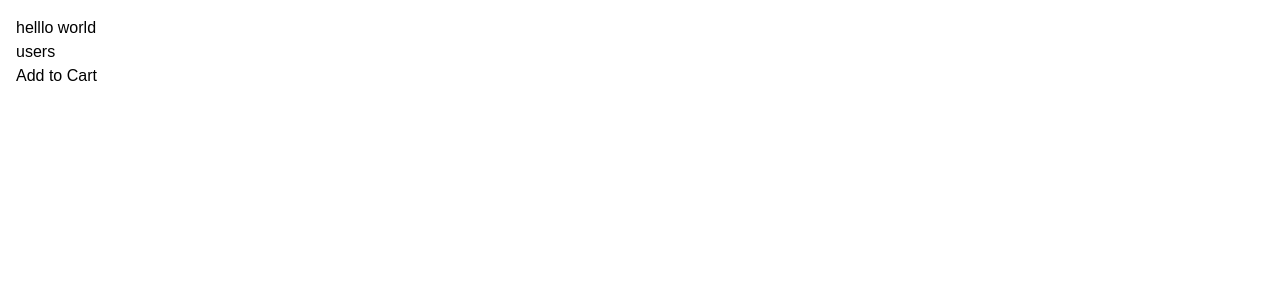
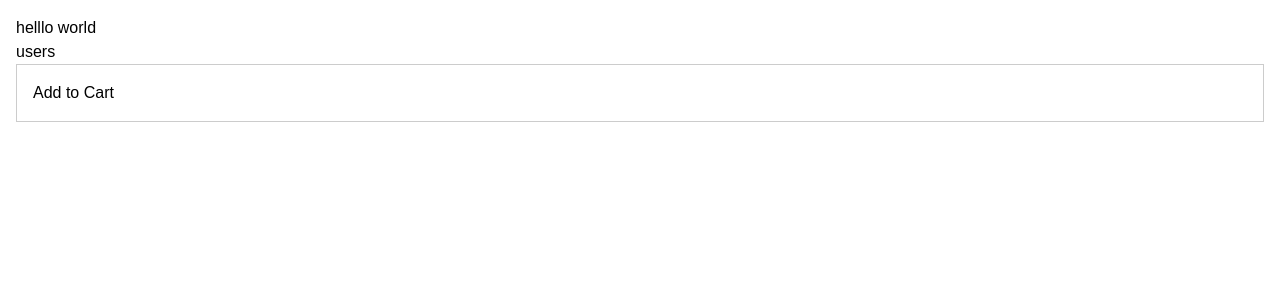
Before and after one commit to vishwa-prabhath/Nextjs_project, a Next.js app: page / in a window 1280 px wide. Shown: the top 300 px of the page. Built offline with nearby package versions, Linux system fonts and the light colour scheme.

Commit message:
css part

```diff
--- /dev/null
+++ b/app/components/productCard.module.css
@@ -0,0 +1,4 @@
+.card{
+    padding: 1rem;
+    border: 1px solid #ccc;
+}
--- a/app/components/productCard.tsx
+++ b/app/components/productCard.tsx
@@ -1,9 +1,11 @@
 import React from 'react'
-import AddToCart from './AddToCart'
+import AddToCart from './AddToCart';
+import styles from './productCard.module.css';
+
 
 const ProductCard = () => {
   return (
-    <div>
+    <div className={styles.card}>
         <AddToCart />
     </div>
   )
--- a/app/globals.css
+++ b/app/globals.css
@@ -3,13 +3,11 @@
 @tailwind utilities;
 
 :root {
-  --background: #ffffff;
   --foreground: #000000;
 }
 
 @media (prefers-color-scheme: dark) {
   :root {
-    --background: #ffffff;
     --foreground: #000000;
   }
 }
--- a/app/users/page.tsx
+++ b/app/users/page.tsx
@@ -7,7 +7,7 @@ interface User {
 const userspage = async () => {
   const res = await fetch(
     'https://jsonplaceholder.typicode.com/users',
-    {cache:'no-store'});
+    {cache: 'no-store' });
   const users:User[] = await res.json();  //promise ekak nisa await dannwa . getting response
 
   return (
```
